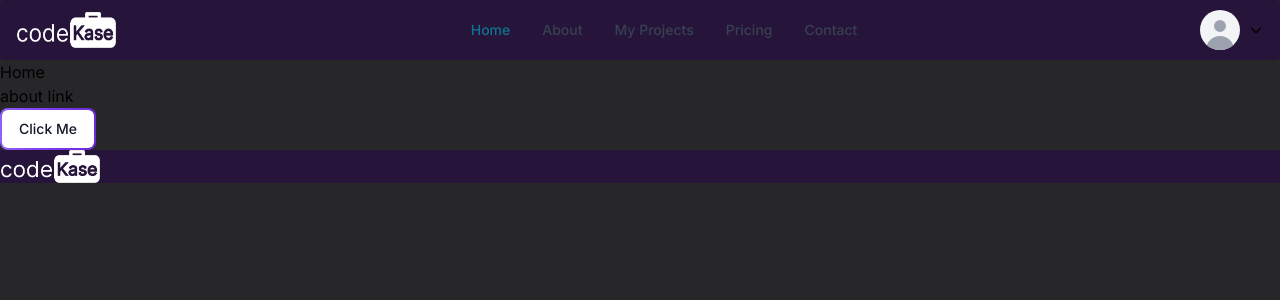
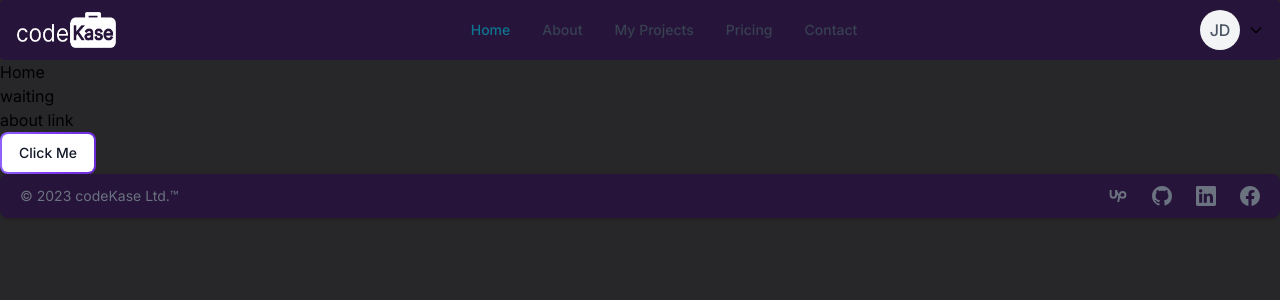
Before and after one commit to CaseySMiller/freelance-portfolio, a Next.js app: page / in a window 1280 px wide. Shown: the top 300 px of the page. Built offline with nearby package versions, Linux system fonts and the light colour scheme.

Commit message:
built out footer and loading layer with a route to test it

```diff
--- a/package.json
+++ b/package.json
@@ -13,7 +13,8 @@
     "flowbite-react": "^0.7.0",
     "next": "14.0.2",
     "react": "^18",
-    "react-dom": "^18"
+    "react-dom": "^18",
+    "react-icons": "^4.12.0"
   },
   "devDependencies": {
     "@types/node": "^20",
--- a/src/app/components/Footer/page.tsx
+++ b/src/app/components/Footer/page.tsx
@@ -1,20 +1,60 @@
-'use client';
+"use client";
 
-import Image from 'next/image'
-import logo from '../../../../public/assets/images/logo/Full_Logo_Light_Small.png'
+import Link from "next/link";
+import Image from "next/image";
+import { Footer } from "flowbite-react";
+
+import { BsFacebook, BsGithub, BsLinkedin } from "react-icons/bs";
+import { BiLogoUpwork } from "react-icons/bi";
 
 
 export default function CustomFooter() {
   return (
-      <div className="bg-brand-purple">
-        <Image
-          src={logo}
-          alt="codeKase Logo"
-          width={100}
-          height={100}
-          priority
-          // className='h-auto'
-        />
+    <Footer className="!bg-brand-purple">
+      <div className="w-full px-5 py-3 sm:flex sm:items-center sm:justify-between">
+        <Link
+          href="https://www.coloradosos.gov/biz/BusinessEntityDetail.do?quitButtonDestination=BusinessEntityResults&nameTyp=ENT&masterFileId=20231913437&entityId2=20231913437&fileId=20231913437&srchTyp=ENTITY"
+          target="_blank"
+          rel="noopener noreferrer"
+        >
+          <Footer.Copyright by="codeKase Ltd.™" year={2023} className="custom-copyright"/>
+        </Link>
+
+        <div className="mt-4 flex space-x-6 sm:mt-0 sm:justify-center">
+          <Link
+            href="https://www.upwork.com/freelancers/~01332533512b7b4849"
+            target="_blank"
+            rel="noopener noreferrer"
+            className="text-gray-500 dark:hover:text-white"
+          >
+            <Footer.Icon icon={BiLogoUpwork} />
+          </Link>
+          <Link
+            href="https://github.com/CaseySMiller"
+            target="_blank"
+            rel="noopener noreferrer"
+            className="text-gray-500 dark:hover:text-white"
+          >
+            <Footer.Icon icon={BsGithub} />
+          </Link>
+          <Link
+            href="https://www.linkedin.com/in/casey-miller-3b376444/"
+            target="_blank"
+            rel="noopener noreferrer"
+            className="text-gray-500 dark:hover:text-white"
+          >
+            <Footer.Icon icon={BsLinkedin} />
+          </Link>
+          <Link
+            href="https://www.facebook.com/profile.php?id=100017456736791"
+            target="_blank"
+            rel="noopener noreferrer"
+            className="text-gray-500 dark:hover:text-white"
+          >
+            <Footer.Icon icon={BsFacebook} />
+          </Link>
+        </div>
       </div>
-  )
+    </Footer>
+  );
 }
--- a/src/app/components/Navbar/page.tsx
+++ b/src/app/components/Navbar/page.tsx
@@ -36,7 +36,7 @@ export default function CustomNav() {
       initials: "JD",
       email: "john@doe.com",
     }
-    // setUser(userdata);
+    setUser(userdata);
   }, []);
 
 
@@ -44,7 +44,7 @@ export default function CustomNav() {
   return (
     <Flowbite>
       <Navbar fluid rounded className='!bg-brand-purple'>
-        <Navbar.Brand as={Link} href="https://flowbite-react.com">
+        <Navbar.Brand as={Link} href="/">
           <Image
             src={logo}
             alt="codeKase Logo"
--- a/src/app/globals.css
+++ b/src/app/globals.css
@@ -1,18 +1,6 @@
 @tailwind base;
 @tailwind components;
 @tailwind utilities;
-
-/* override active like behavior on disbled item in dropdown menu */
-.disabled-dropdown {
-  background-color: rgb(55,65,81)!important;
-  color: rgb(24,24,27)!important;
-  cursor: default!important;
-}
-.disabled-dropdown:hover {
-  background-color: rgb(55,65,81)!important;
-  color: rgb(24,24,27)!important;
-  cursor: default!important;
-}
 
 
 :root {
@@ -38,3 +26,20 @@ body {
     )
     rgb(var(--background-start-rgb)); */
 }
+
+/* override active like behavior on disbled item in dropdown menu */
+.disabled-dropdown {
+  background-color: rgb(55,65,81)!important;
+  color: rgb(24,24,27)!important;
+  cursor: default!important;
+}
+.disabled-dropdown:hover {
+  background-color: rgb(55,65,81)!important;
+  color: rgb(24,24,27)!important;
+  cursor: default!important;
+}
+
+/* provide link styling to copyright element */
+.custom-copyright > span {
+  @apply ml-1 hover:underline;
+}
--- /dev/null
+++ b/src/app/loading.tsx
@@ -0,0 +1,10 @@
+export default function Loading() {
+  // You can add any UI inside Loading, including a Skeleton.
+  return (
+    <div className="flex flex-col items-center justify-center w-screen h-screen">
+      <h1 className="text-4xl font-bold text-center text-gray-800 dark:text-white">
+        Loading...
+      </h1>
+    </div>
+  )
+}
--- /dev/null
+++ b/src/app/movies/page.js
@@ -0,0 +1,26 @@
+import { log } from "console";
+
+async function getMovies() {
+  let res = await fetch(
+    `https://api.themoviedb.org/3/trending/movie/day?api_key=${process.env.NEXT_PUBLIC_TMDB_API}`
+  );
+  await new Promise((resolve) => setTimeout(resolve, 2000));
+  // log(res.json());
+  return res.json();
+}
+
+async function Trending() {
+  let { results } = await getMovies();
+  // console.log(results);
+  return (
+    <div>
+      <h3>Movies</h3>
+      {results &&
+        results.map((index) => {
+          // console.log(index.id);
+          return <li key={index.id}>{index.title}</li>;
+        })}
+    </div>
+  );
+}
+export default Trending;
--- a/src/app/page.tsx
+++ b/src/app/page.tsx
@@ -1,25 +1,42 @@
-import Link from 'next/link'
-import { Button, Flowbite } from 'flowbite-react';
-import type { CustomFlowbiteTheme } from 'flowbite-react';
+"use client";
 
+import { useState } from "react";
+import Link from "next/link";
+import { Button, Flowbite } from "flowbite-react";
+import type { CustomFlowbiteTheme } from "flowbite-react";
 
 export default function Home() {
+  const [waitDone, setWaitDone] = useState("waiting");
+  const fakeWait = new Promise((resolve) => setTimeout(resolve, 8000));
+
+  fakeWait.then(() => {
+    setWaitDone("done");
+  });
+
   const customTheme: CustomFlowbiteTheme = {
     button: {
       color: {
-        primary: 'bg-red-500 hover:bg-red-600',
+        primary: "bg-red-500 hover:bg-red-600",
       },
     },
   };
 
+  // useEffect(() => {
+  //   fakeWait.then(() => {
+  //     console.log("done");
+  //   });
+  // }, []);
 
   return (
     <Flowbite theme={{ theme: customTheme }}>
       <h1>Home</h1>
+      <p>{waitDone}</p>
       <Link href="/about">about link</Link>
-      <Button outline gradientMonochrome="purple">
-        Click Me
-      </Button>
+      <Link href="/movies">
+        <Button outline gradientMonochrome="purple">
+          Click Me
+        </Button>
+      </Link>
     </Flowbite>
-  )
+  );
 }
```
Also changed, not shown: 2 other files (tests, documents, lock files or other folders).
